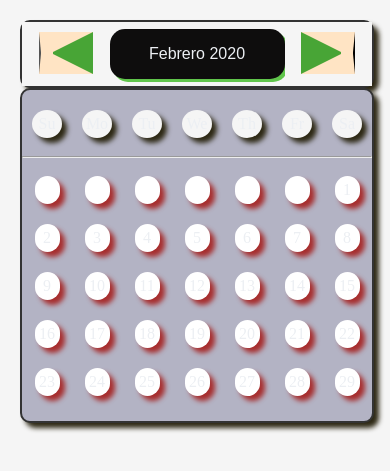
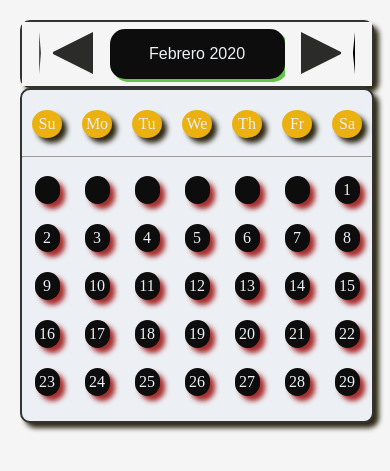
Before and after one commit to Redoxfox/mysite, a Flask app: page /gastos/index_gp in a window 390 px wide. Shown: the top 471 px of the page. Run offline with Flask 2, Linux system fonts and the light colour scheme; data that the repository does not hold is empty; parts of the project's set-up code (start-up, migrations or seed data) failed here and were passed over.

Commit message:
Finanzas personales>>Calendario cambio de estilos responsive   V. estable

```diff
--- a/app/static/css/finanzas.css
+++ b/app/static/css/finanzas.css
@@ -164,13 +164,14 @@ html, body{
 
 .numeroDia__semana:hover{
   background: rgb(201, 163, 59);
+  cursor: pointer;
 }
 
 @media(max-width:500px){
   .calendar{
     margin: 0 auto;
     width: 100%;
-    background: rgb(179, 179, 196);
+    background: #ECEFF3;
     border-radius: 10px;
     box-shadow: 5px 5px 5px rgb(46, 41, 21);
     border: 2px solid #333;
@@ -186,13 +187,13 @@ html, body{
     box-shadow: 5px 5px 5px rgb(46, 41, 21);
     border: 2px solid #333;
     text-align: center;
-
   }
 
   .dias__name{
-    background: whitesmoke;
+    background: rgb(235, 177, 17);
     border-radius: 50%;
     width: 30px;
+    color: #ECEFF3;
     text-align: center;
     padding-top: 5px;
     padding-bottom: 5px;
@@ -201,8 +202,9 @@ html, body{
   }
 
   .numeroDia__semana{
-    background: white;
+    background: #0d0d0e;
     width: 25px;
+    color: #ECEFF3;
     text-align: center;
     border: 10px;
     border-radius: 20px;
@@ -217,19 +219,19 @@ html, body{
     width: 0;
     height: 0;
     margin-top: 10px;
-    background: bisque;
+    background: whitesmoke;
     border-top: 20px solid transparent;
-    border-right: 40px solid rgb(72, 165, 54);
+    border-right: 40px solid rgb(43, 44, 42);
     border-bottom: 20px solid transparent;
   }
 
-  .triangulo_der {
+ .triangulo_der {
   width: 0;
   height: 0;
   margin-top: 10px;
-  background: bisque;
+  background: whitesmoke;
   border-top: 20px solid transparent;
-  border-left: 40px solid rgb(72, 165, 54);
+  border-left: 40px solid rgb(43, 44, 42);
   border-bottom: 20px solid transparent;
   }
 
--- a/app/static/js/calendar.js
+++ b/app/static/js/calendar.js
@@ -1,3 +1,9 @@
+function new_move(day, month, year){
+    console.log(day, month, year);
+
+}
+
+
 function mes_anterior(month, year) {
     let month_actual = month;
     let year_actual = year;
@@ -83,6 +89,11 @@ function mes_anterior(month, year) {
                 listItem.classList.add("numeroDia__semana");
                 semana6.appendChild(listItem);
                 listItem.textContent =  num_day;
+                if (data[key] != ""){
+                    let id_day_week = document.getElementById(key);
+                    let function_new_move = "new_move"+"("+ data[key] + "," + month_actual + "," +  year_actual+");";
+                    id_day_week.setAttribute("onclick",function_new_move);
+                }
                }
            }
        }
@@ -135,6 +146,7 @@ function mes_actual(month, year) {
                 listItem.classList.add("numeroDia__semana");
                 semana6.appendChild(listItem);
                 listItem.textContent =  num_day;
+
                }
            }
        }
```
